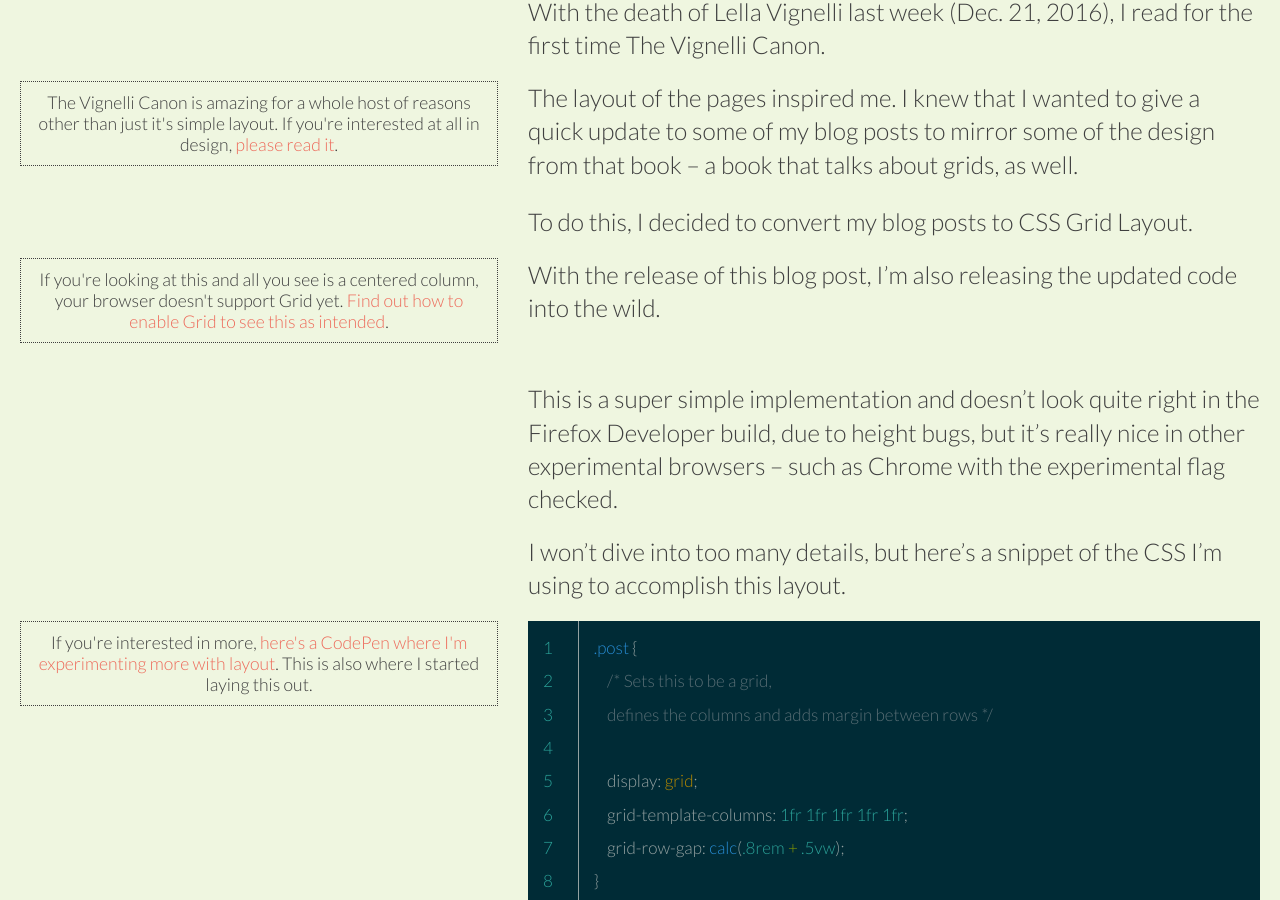
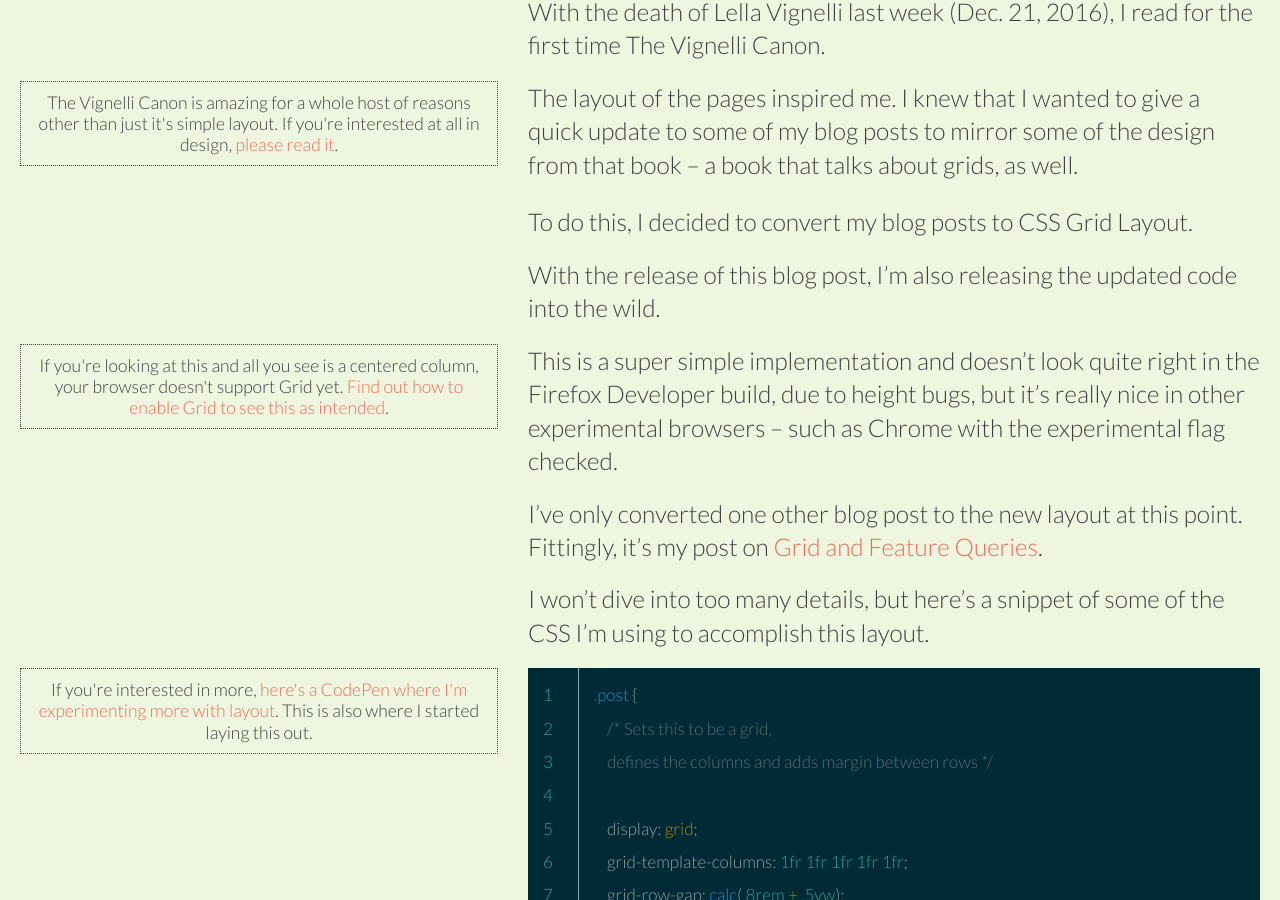
Before and after one commit to erquhart/jekyll-portfolio, a Jekyll site: the page built from _posts/2016-12-27-blog-converted-to-css-grid-layout.markdown, in a window 1280 px wide and 900 px high, scrolled down 400 px. Built offline with Jekyll 4.4.1, drawn with Linux system fonts in a browser that asks for light colours; comment, search, counter and statistics services are not loaded.

Commit message:
Adds a little more explanation and a link to the other layout conversion

```diff
--- a/_posts/2016-12-27-blog-converted-to-css-grid-layout.markdown
+++ b/_posts/2016-12-27-blog-converted-to-css-grid-layout.markdown
@@ -19,15 +19,17 @@ The layout of the pages inspired me. I knew that I wanted to give a quick update
 
 To do this, I decided to convert my blog posts to CSS Grid Layout.
 
+With the release of this blog post, I'm also releasing the updated code into the wild.
+
 <aside class="reference">
     <p>If you're looking at this and all you see is a centered column, your browser doesn't support Grid yet. <a href="https://developers.google.com/web/updates/2014/03/Get-on-the-CSS-Grid">Find out how to enable Grid to see this as intended</a>.</p>
 </aside>
 
-With the release of this blog post, I'm also releasing the updated code into the wild.
-
 This is a super simple implementation and doesn't look quite right in the Firefox Developer build, due to height bugs, but it's really nice in other experimental browsers -- such as Chrome with the experimental flag checked.
 
-I won't dive into too many details, but here's a snippet of the CSS I'm using to accomplish this layout.
+I've only converted one other blog post to the new layout at this point. Fittingly, it's my post on [Grid and Feature Queries](/blog/2016/12/17/feature-queries-on-the-rise/).
+
+I won't dive into too many details, but here's a snippet of some of the CSS I'm using to accomplish this layout.
 
 <aside class="reference">
 
```
